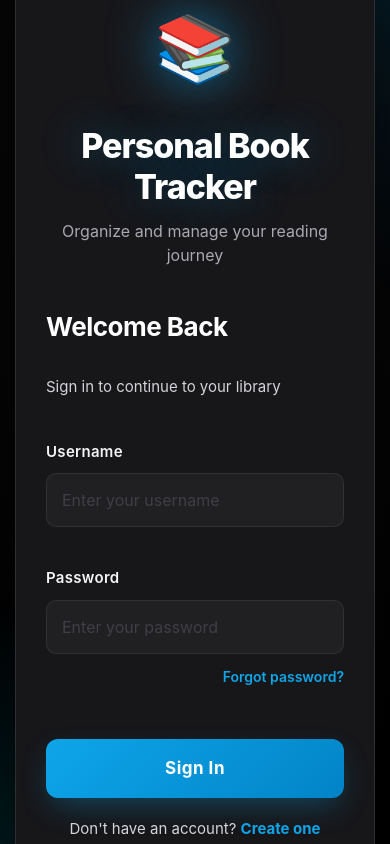
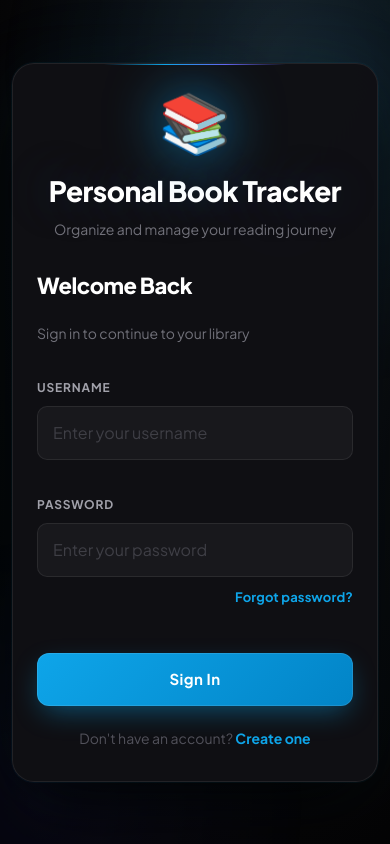
Before and after one commit to H24-D/Personal-Book-Tracker-System, a React (Vite) app in the folder Frontend/: page /login in a window 390 px wide. Built offline with nearby package versions, Linux system fonts and the light colour scheme.

Commit message:
Update login.css

```diff
--- a/Frontend/src/routes/login.css
+++ b/Frontend/src/routes/login.css
@@ -1,4 +1,6 @@
-* {
+@import url('https://fonts.googleapis.com/css2?family=Plus+Jakarta+Sans:wght@300;400;500;600;700;800&display=swap');
+
+*, *::before, *::after {
   margin: 0;
   padding: 0;
   box-sizing: border-box;
@@ -12,55 +14,62 @@ html, body {
 
 body {
   background: #09090b;
-  font-family: -apple-system, BlinkMacSystemFont, "Segoe UI", Roboto, sans-serif;
+  font-family: 'Plus Jakarta Sans', -apple-system, BlinkMacSystemFont, "Segoe UI", Roboto, sans-serif;
 }
 
+/* ══════════════════════════════════════
+   PAGE WRAPPER
+══════════════════════════════════════ */
 .login-wrapper {
   width: 100vw;
   height: 100vh;
-  background: radial-gradient(ellipse at top, #18181b 0%, #09090b 50%, #000000 100%);
+  background: radial-gradient(ellipse at 70% 10%, #18181b 0%, #09090b 45%, #000000 100%);
   display: flex;
   align-items: center;
   justify-content: center;
   padding: 40px 20px;
   margin: 0;
   position: fixed;
-  top: 0;
-  left: 0;
-  right: 0;
-  bottom: 0;
+  inset: 0;
   overflow-y: auto;
 }
 
+/* Orb top-right */
 .login-wrapper::before {
   content: '';
   position: absolute;
-  width: 600px;
-  height: 600px;
-  background: radial-gradient(circle, rgba(14, 165, 233, 0.2) 0%, transparent 70%);
-  top: -300px;
-  right: -300px;
-  animation: pulse 4s ease-in-out infinite;
+  width: 700px;
+  height: 700px;
+  background: radial-gradient(circle, rgba(14, 165, 233, 0.18) 0%, transparent 65%);
+  top: -280px;
+  right: -280px;
+  animation: orbPulse 5s ease-in-out infinite;
   z-index: 0;
+  pointer-events: none;
 }
 
+/* Orb bottom-left */
 .login-wrapper::after {
   content: '';
   position: absolute;
-  width: 500px;
-  height: 500px;
-  background: radial-gradient(circle, rgba(6, 182, 212, 0.15) 0%, transparent 70%);
-  bottom: -250px;
-  left: -250px;
-  animation: pulse 5s ease-in-out infinite reverse;
+  width: 560px;
+  height: 560px;
+  background: radial-gradient(circle, rgba(99, 102, 241, 0.12) 0%, transparent 65%);
+  bottom: -240px;
+  left: -240px;
+  animation: orbPulse 7s ease-in-out infinite reverse;
   z-index: 0;
+  pointer-events: none;
 }
 
-@keyframes pulse {
-  0%, 100% { transform: scale(1); opacity: 0.5; }
-  50%       { transform: scale(1.2); opacity: 0.9; }
+@keyframes orbPulse {
+  0%, 100% { transform: scale(1);    opacity: 0.55; }
+  50%       { transform: scale(1.18); opacity: 0.9;  }
 }
 
+/* ══════════════════════════════════════
+   INNER CONTAINER
+══════════════════════════════════════ */
 .login-container {
   width: 100%;
   height: 100%;
@@ -72,133 +81,188 @@ body {
   padding: 40px 20px;
 }
 
+/* ══════════════════════════════════════
+   CARD
+══════════════════════════════════════ */
 .login-content {
   width: 100%;
-  max-width: 600px;
-  background: rgba(24, 24, 27, 0.98);
-  backdrop-filter: blur(30px);
-  border: 1px solid rgba(255, 255, 255, 0.1);
-  border-radius: 24px;
-  padding: 50px 50px;
-  box-shadow: 0 30px 60px -15px rgba(0, 0, 0, 0.8);
-  animation: slideUp 0.6s cubic-bezier(0.16, 1, 0.3, 1);
+  max-width: 560px;
+  background: rgba(16, 16, 20, 0.97);
+  backdrop-filter: blur(32px);
+  -webkit-backdrop-filter: blur(32px);
+  border: 1px solid rgba(255, 255, 255, 0.08);
+  border-radius: 28px;
+  padding: 52px 50px;
+  box-shadow:
+    0 0 0 1px rgba(14, 165, 233, 0.05),
+    0 32px 72px -16px rgba(0, 0, 0, 0.9),
+    0 0 80px rgba(14, 165, 233, 0.07);
+  animation: cardEntrance 0.6s cubic-bezier(0.16, 1, 0.3, 1) both;
+  position: relative;
 }
 
-@keyframes slideUp {
-  from { opacity: 0; transform: translateY(50px) scale(0.95); }
-  to   { opacity: 1; transform: translateY(0) scale(1); }
+/* Top glow accent line */
+.login-content::before {
+  content: '';
+  position: absolute;
+  top: 0;
+  left: 50%;
+  transform: translateX(-50%);
+  width: 50%;
+  height: 1px;
+  background: linear-gradient(90deg, transparent, #0ea5e9, #6366f1, transparent);
+  border-radius: 0 0 4px 4px;
 }
 
+@keyframes cardEntrance {
+  from {
+    opacity: 0;
+    transform: translateY(48px) scale(0.95);
+    filter: blur(4px);
+  }
+  to {
+    opacity: 1;
+    transform: translateY(0) scale(1);
+    filter: blur(0);
+  }
+}
+
+/* ══════════════════════════════════════
+   HEADER
+══════════════════════════════════════ */
 .login-header {
   text-align: center;
   margin-bottom: 40px;
+  animation: fadeSlideUp 0.5s ease 0.15s both;
 }
 
 .logo {
-  font-size: 70px;
-  margin-bottom: 20px;
-  filter: drop-shadow(0 0 25px rgba(14, 165, 233, 0.6));
-  animation: float 3s ease-in-out infinite;
+  font-size: 68px;
+  margin-bottom: 18px;
+  filter: drop-shadow(0 0 28px rgba(14, 165, 233, 0.65));
+  animation: logoFloat 3.5s ease-in-out infinite;
   display: block;
+  line-height: 1;
 }
 
-@keyframes float {
-  0%, 100% { transform: translateY(0px); }
-  50%       { transform: translateY(-15px); }
+@keyframes logoFloat {
+  0%, 100% { transform: translateY(0px) rotate(0deg); }
+  30%       { transform: translateY(-12px) rotate(-2deg); }
+  60%       { transform: translateY(-8px) rotate(1deg); }
 }
 
 .login-header h1 {
-  font-size: 36px;
+  font-size: 34px;
   color: #ffffff;
   font-weight: 800;
-  margin-bottom: 12px;
-  letter-spacing: -1px;
-  text-shadow: 0 0 40px rgba(14, 165, 233, 0.4);
+  margin-bottom: 10px;
+  letter-spacing: -0.8px;
+  line-height: 1.2;
+  text-shadow: 0 0 48px rgba(14, 165, 233, 0.35);
+}
+
+.tagline {
+  font-size: 15px;
+  color: #71717a;
+  margin: 0;
+  font-weight: 400;
+  line-height: 1.6;
+}
+
+@keyframes fadeSlideUp {
+  from { opacity: 0; transform: translateY(14px); }
+  to   { opacity: 1; transform: translateY(0); }
+}
+
+/* ══════════════════════════════════════
+   FORM
+══════════════════════════════════════ */
+.login-form {
+  display: flex;
+  flex-direction: column;
+  gap: 20px;
+  animation: fadeSlideUp 0.5s ease 0.22s both;
+}
+
+.login-form h2 {
+  font-size: 26px;
+  color: #ffffff;
+  margin: 0 0 6px;
+  font-weight: 800;
+  letter-spacing: -0.5px;
   line-height: 1.2;
 }
 
-.tagline {
-  font-size: 16px;
-  color: #a8a8b0;
-  margin: 0;
+.form-subtitle {
+  font-size: 15px;
+  color: #71717a;
+  margin: 0 0 16px;
   font-weight: 400;
-  line-height: 1.5;
+  line-height: 1.6;
 }
 
-/* ── Form ── */
-.login-form {
-  display: flex;
-  flex-direction: column;
-  gap: 22px;
-}
-
-.login-form h2 {
-  font-size: 28px;
-  color: #ffffff;
-  margin: 0 0 8px 0;
-  font-weight: 700;
-  letter-spacing: -0.5px;
-}
-
-.form-subtitle {
-  font-size: 16px;
-  color: #d4d4d8;
-  margin: 0 0 20px 0;
-  font-weight: 400;
-  line-height: 1.5;
-}
-
+/* ── Field group ── */
 .form-group {
   display: flex;
   flex-direction: column;
-  gap: 10px;
+  gap: 9px;
 }
 
 .form-group label {
-  font-size: 15px;
-  font-weight: 600;
-  color: #f4f4f5;
-  letter-spacing: 0.3px;
+  font-size: 12px;
+  font-weight: 700;
+  color: #a1a1aa;
+  letter-spacing: 0.07em;
+  text-transform: uppercase;
 }
 
+/* ── Input ── */
 .form-input {
-  padding: 16px 20px;
-  border: 2px solid #27272a;
-  border-radius: 12px;
-  font-size: 16px;
-  transition: all 0.3s cubic-bezier(0.4, 0, 0.2, 1);
+  padding: 15px 18px;
+  border: 1.5px solid rgba(255, 255, 255, 0.08);
+  border-radius: 13px;
+  font-size: 15px;
   font-family: inherit;
-  background: #18181b;
+  font-weight: 500;
+  transition:
+    border-color 0.22s ease,
+    background 0.22s ease,
+    box-shadow 0.22s ease,
+    transform 0.18s ease;
+  background: rgba(255, 255, 255, 0.04);
   color: #fafafa;
+  width: 100%;
+  outline: none;
+  -webkit-appearance: none;
+}
+
+.form-input::placeholder {
+  color: #3f3f46;
   font-weight: 400;
-  width: 100%;
+}
+
+.form-input:hover:not(:focus):not(:disabled) {
+  border-color: rgba(255, 255, 255, 0.14);
+  background: rgba(255, 255, 255, 0.06);
 }
 
 .form-input:focus {
-  outline: none;
   border-color: #0ea5e9;
-  box-shadow: 0 0 0 5px rgba(14, 165, 233, 0.18), 0 0 25px rgba(14, 165, 233, 0.15);
-  background: #27272a;
-  transform: translateY(-2px);
-}
-
-.form-input:hover:not(:focus) {
-  border-color: #3f3f46;
-  background: #1f1f23;
+  background: rgba(14, 165, 233, 0.06);
+  box-shadow:
+    0 0 0 4px rgba(14, 165, 233, 0.14),
+    0 0 28px rgba(14, 165, 233, 0.1);
+  transform: translateY(-1px);
 }
 
 .form-input:disabled {
-  background: #18181b;
+  opacity: 0.4;
   cursor: not-allowed;
-  opacity: 0.5;
 }
 
-.form-input::placeholder {
-  color: #71717a;
-  font-weight: 400;
-}
-
-/* ── Forgot Password Link ── */
+/* ══════════════════════════════════════
+   FORGOT PASSWORD LINK
+══════════════════════════════════════ */
 .forgot-password-row {
   display: flex;
   justify-content: flex-end;
@@ -210,12 +274,13 @@ body {
   border: none;
   padding: 0;
   font-family: inherit;
-  font-size: 14px;
-  font-weight: 600;
+  font-size: 13px;
+  font-weight: 700;
   color: #0ea5e9;
   cursor: pointer;
   position: relative;
   transition: color 0.2s ease;
+  letter-spacing: 0.01em;
 }
 
 .forgot-password-link::after {
@@ -226,7 +291,7 @@ body {
   bottom: -2px;
   left: 0;
   background: #38bdf8;
-  transition: width 0.3s ease;
+  transition: width 0.28s ease;
 }
 
 .forgot-password-link:hover {
@@ -237,110 +302,149 @@ body {
   width: 100%;
 }
 
-/* ── Alert ── */
+/* ══════════════════════════════════════
+   ALERT
+══════════════════════════════════════ */
 .alert {
-  padding: 18px 20px;
-  border-radius: 14px;
+  padding: 15px 18px;
+  border-radius: 13px;
   display: flex;
-  align-items: center;
-  gap: 14px;
-  font-size: 15px;
-  margin-bottom: 12px;
-  animation: shake 0.4s cubic-bezier(0.36, 0.07, 0.19, 0.97);
+  align-items: flex-start;
+  gap: 12px;
+  font-size: 14px;
+  font-weight: 500;
+  line-height: 1.5;
+  margin-bottom: 10px;
+  animation: shakeAlert 0.42s cubic-bezier(0.36, 0.07, 0.19, 0.97);
   backdrop-filter: blur(10px);
 }
 
-@keyframes shake {
+@keyframes shakeAlert {
   0%, 100% { transform: translateX(0); }
-  25%       { transform: translateX(-8px); }
-  75%       { transform: translateX(8px); }
+  20%       { transform: translateX(-7px); }
+  40%       { transform: translateX(7px); }
+  60%       { transform: translateX(-4px); }
+  80%       { transform: translateX(4px); }
 }
 
 .alert-error {
-  background: rgba(239, 68, 68, 0.15);
+  background: rgba(239, 68, 68, 0.1);
   color: #fca5a5;
-  border: 1px solid rgba(239, 68, 68, 0.35);
-  font-weight: 500;
+  border: 1px solid rgba(239, 68, 68, 0.22);
 }
 
 .alert-icon {
-  font-size: 20px;
+  font-size: 18px;
   flex-shrink: 0;
+  margin-top: 1px;
 }
 
-/* ── Login Button ── */
+/* ══════════════════════════════════════
+   LOGIN BUTTON
+══════════════════════════════════════ */
 .login-button {
   padding: 16px 24px;
-  background: linear-gradient(135deg, #0ea5e9 0%, #0284c7 100%);
-  color: white;
+  background: linear-gradient(135deg, #0ea5e9 0%, #0284c7 50%, #0369a1 100%);
+  background-size: 200% 200%;
+  color: #ffffff;
   border: none;
-  border-radius: 12px;
-  font-size: 17px;
+  border-radius: 14px;
+  font-size: 16px;
   font-weight: 700;
+  font-family: inherit;
+  letter-spacing: 0.03em;
   cursor: pointer;
-  transition: all 0.3s cubic-bezier(0.4, 0, 0.2, 1);
+  transition:
+    transform 0.22s cubic-bezier(0.34, 1.56, 0.64, 1),
+    box-shadow 0.22s ease,
+    background-position 0.4s ease,
+    opacity 0.2s ease;
   display: flex;
   align-items: center;
   justify-content: center;
   gap: 10px;
-  font-family: inherit;
-  margin-top: 12px;
-  letter-spacing: 0.5px;
-  box-shadow: 0 12px 30px -7px rgba(14, 165, 233, 0.35);
+  margin-top: 10px;
   width: 100%;
+  box-shadow:
+    0 10px 28px -6px rgba(14, 165, 233, 0.45),
+    inset 0 0 0 1px rgba(255, 255, 255, 0.1);
+  position: relative;
+  overflow: hidden;
+}
+
+/* Shine sweep */
+.login-button::after {
+  content: '';
+  position: absolute;
+  top: 0;
+  left: -100%;
+  width: 55%;
+  height: 100%;
+  background: linear-gradient(90deg, transparent, rgba(255,255,255,0.16), transparent);
+  transition: left 0.55s ease;
+  pointer-events: none;
 }
 
 .login-button:hover:not(:disabled) {
-  transform: translateY(-3px);
-  box-shadow: 0 25px 45px -10px rgba(14, 165, 233, 0.5), 0 0 35px rgba(14, 165, 233, 0.35);
-  background: linear-gradient(135deg, #38bdf8 0%, #0ea5e9 100%);
+  transform: translateY(-3px) scale(1.01);
+  box-shadow:
+    0 20px 44px -10px rgba(14, 165, 233, 0.6),
+    0 0 40px rgba(14, 165, 233, 0.3),
+    inset 0 0 0 1px rgba(255, 255, 255, 0.15);
+  background-position: right center;
+}
+
+.login-button:hover:not(:disabled)::after {
+  left: 150%;
 }
 
 .login-button:active:not(:disabled) {
-  transform: translateY(-1px);
-  box-shadow: 0 12px 30px -7px rgba(14, 165, 233, 0.35);
+  transform: translateY(-1px) scale(0.99);
+  box-shadow: 0 10px 28px -6px rgba(14, 165, 233, 0.35);
 }
 
 .login-button:disabled {
-  opacity: 0.65;
+  opacity: 0.55;
   cursor: not-allowed;
   transform: none;
   box-shadow: none;
 }
 
+/* ── Spinner ── */
 .spinner {
   display: inline-block;
-  width: 18px;
-  height: 18px;
-  border: 3px solid rgba(255, 255, 255, 0.3);
+  width: 17px;
+  height: 17px;
+  border: 2.5px solid rgba(255, 255, 255, 0.28);
   border-top-color: white;
   border-radius: 50%;
   animation: spin 0.7s linear infinite;
+  flex-shrink: 0;
 }
 
 @keyframes spin {
   to { transform: rotate(360deg); }
 }
 
-/* ── Footer ── */
+/* ══════════════════════════════════════
+   FOOTER
+══════════════════════════════════════ */
 .form-footer {
   text-align: center;
-  font-size: 17px;
-  color: #d4d4d8;
-  padding-top: 20px;
+  font-size: 15px;
+  color: #52525b;
+  padding-top: 22px;
   font-weight: 400;
+  animation: fadeSlideUp 0.5s ease 0.35s both;
 }
 
-.form-footer p {
-  color: #d4d4d8;
-  margin: 0;
-}
+.form-footer p { margin: 0; }
 
 .link {
   color: #0ea5e9;
   text-decoration: none;
   font-weight: 700;
-  transition: all 0.2s ease;
+  transition: color 0.2s ease;
   position: relative;
 }
 
@@ -353,6 +457,7 @@ body {
   left: 0;
   background: linear-gradient(90deg, #0ea5e9, #38bdf8);
   transition: width 0.3s ease;
+  border-radius: 1px;
 }
 
 .link:hover { color: #38bdf8; }
@@ -361,21 +466,21 @@ body {
 /* ══════════════════════════════════════
    FORGOT PASSWORD MODAL
 ══════════════════════════════════════ */
-
 .modal-overlay {
   position: fixed;
   inset: 0;
-  background: rgba(0, 0, 0, 0.75);
-  backdrop-filter: blur(8px);
+  background: rgba(0, 0, 0, 0.78);
+  backdrop-filter: blur(10px);
+  -webkit-backdrop-filter: blur(10px);
   display: flex;
   align-items: center;
   justify-content: center;
   z-index: 1000;
   padding: 20px;
-  animation: fadeIn 0.2s ease;
+  animation: overlayIn 0.22s ease both;
 }
 
-@keyframes fadeIn {
+@keyframes overlayIn {
   from { opacity: 0; }
   to   { opacity: 1; }
 }
@@ -384,112 +489,136 @@ body {
   position: relative;
   width: 100%;
   max-width: 440px;
-  background: rgba(24, 24, 27, 0.99);
-  border: 1px solid rgba(14, 165, 233, 0.25);
-  border-radius: 24px;
-  padding: 44px 40px 40px;
+  background: rgba(14, 14, 18, 0.99);
+  border: 1px solid rgba(14, 165, 233, 0.2);
+  border-radius: 26px;
+  padding: 48px 42px 42px;
   box-shadow:
-    0 0 0 1px rgba(255,255,255,0.05),
-    0 30px 60px -10px rgba(0, 0, 0, 0.9),
-    0 0 60px rgba(14, 165, 233, 0.08);
-  animation: modalPop 0.35s cubic-bezier(0.16, 1, 0.3, 1);
+    0 0 0 1px rgba(255,255,255,0.04),
+    0 32px 64px -12px rgba(0, 0, 0, 0.95),
+    0 0 70px rgba(14, 165, 233, 0.09);
+  animation: modalPop 0.38s cubic-bezier(0.16, 1, 0.3, 1) both;
   text-align: center;
 }
 
-@keyframes modalPop {
-  from { opacity: 0; transform: scale(0.88) translateY(24px); }
-  to   { opacity: 1; transform: scale(1) translateY(0); }
+/* Modal top accent */
+.modal-box::before {
+  content: '';
+  position: absolute;
+  top: 0;
+  left: 50%;
+  transform: translateX(-50%);
+  width: 45%;
+  height: 1px;
+  background: linear-gradient(90deg, transparent, #0ea5e9, transparent);
 }
 
-/* Close button */
+@keyframes modalPop {
+  from { opacity: 0; transform: scale(0.86) translateY(28px); filter: blur(4px); }
+  to   { opacity: 1; transform: scale(1) translateY(0);       filter: blur(0); }
+}
+
+/* ── Close button ── */
 .modal-close-btn {
   position: absolute;
-  top: 16px;
-  right: 16px;
+  top: 14px;
+  right: 14px;
   width: 34px;
   height: 34px;
-  background: rgba(255, 255, 255, 0.06);
-  border: 1px solid rgba(255, 255, 255, 0.1);
+  background: rgba(255, 255, 255, 0.05);
+  border: 1px solid rgba(255, 255, 255, 0.09);
   border-radius: 50%;
-  color: #a1a1aa;
-  font-size: 14px;
+  color: #71717a;
+  font-size: 13px;
   cursor: pointer;
   display: flex;
   align-items: center;
   justify-content: center;
-  transition: all 0.2s ease;
+  transition:
+    background 0.2s ease,
+    border-color 0.2s ease,
+    color 0.2s ease,
+    transform 0.2s cubic-bezier(0.34, 1.56, 0.64, 1);
   font-family: inherit;
 }
 
 .modal-close-btn:hover {
-  background: rgba(239, 68, 68, 0.15);
-  border-color: rgba(239, 68, 68, 0.4);
+  background: rgba(239, 68, 68, 0.12);
+  border-color: rgba(239, 68, 68, 0.35);
   color: #fca5a5;
+  transform: scale(1.1) rotate(90deg);
 }
 
-/* Icon */
+/* ── Modal icon ── */
 .modal-icon {
-  font-size: 48px;
+  font-size: 50px;
   margin-bottom: 16px;
-  filter: drop-shadow(0 0 16px rgba(14, 165, 233, 0.5));
-  animation: float 3s ease-in-out infinite;
+  display: block;
+  filter: drop-shadow(0 0 18px rgba(14, 165, 233, 0.5));
+  animation: logoFloat 3s ease-in-out infinite;
 }
 
-/* Title */
+/* ── Modal title & subtitle ── */
 .modal-title {
-  font-size: 24px;
-  font-weight: 700;
+  font-size: 23px;
+  font-weight: 800;
   color: #ffffff;
   letter-spacing: -0.5px;
   margin-bottom: 10px;
+  line-height: 1.2;
 }
 
-/* Subtitle */
 .modal-subtitle {
   font-size: 14px;
-  color: #a1a1aa;
-  line-height: 1.65;
+  color: #71717a;
+  line-height: 1.7;
   margin-bottom: 28px;
+  font-weight: 400;
 }
 
 .modal-subtitle strong {
   color: #0ea5e9;
+  font-weight: 600;
 }
 
-/* Form inside modal */
+/* ── Form inside modal ── */
 .modal-form {
   text-align: left;
+  display: flex;
+  flex-direction: column;
+  gap: 16px;
 }
 
 .modal-form .form-group {
-  margin-bottom: 4px;
+  margin-bottom: 0;
 }
 
 .modal-alert {
-  margin-bottom: 16px !important;
-  font-size: 14px;
+  font-size: 13px;
 }
 
 .modal-submit-btn {
-  margin-top: 8px !important;
+  margin-top: 4px !important;
 }
 
-/* Back link */
+/* ── Back link ── */
 .modal-back-link {
   display: inline-block;
   margin-top: 20px;
   background: none;
   border: none;
   font-family: inherit;
-  font-size: 14px;
+  font-size: 13px;
   font-weight: 600;
-  color: #71717a;
+  color: #52525b;
   cursor: pointer;
-  transition: color 0.2s ease;
+  transition: color 0.2s ease, transform 0.2s ease;
+  letter-spacing: 0.01em;
 }
 
 .modal-back-link:hover {
   color: #a1a1aa;
+  transform: translateX(-3px);
 }
 
 /* ── Success state ── */
@@ -500,54 +629,99 @@ body {
 }
 
 .success-icon {
-  font-size: 52px;
+  font-size: 54px;
   margin-bottom: 16px;
-  animation: bounceIn 0.5s cubic-bezier(0.16, 1, 0.3, 1);
+  animation: successPop 0.5s cubic-bezier(0.34, 1.56, 0.64, 1) both;
+  filter: drop-shadow(0 0 16px rgba(34, 197, 94, 0.4));
 }
 
-@keyframes bounceIn {
-  from { opacity: 0; transform: scale(0.5); }
-  to   { opacity: 1; transform: scale(1); }
+@keyframes successPop {
+  from { opacity: 0; transform: scale(0.4) rotate(-10deg); }
+  to   { opacity: 1; transform: scale(1) rotate(0deg); }
 }
 
 .modal-hint {
   font-size: 13px;
-  color: #52525b;
+  color: #3f3f46;
   margin-bottom: 24px;
-  line-height: 1.5;
+  line-height: 1.6;
 }
 
-/* ── Responsive ── */
+/* ══════════════════════════════════════
+   RESPONSIVE — TABLET
+══════════════════════════════════════ */
 @media (max-width: 768px) {
   .login-content {
-    max-width: 550px;
-    padding: 50px 40px;
-    border-radius: 28px;
+    max-width: 520px;
+    padding: 44px 36px;
+    border-radius: 24px;
   }
-  .logo { font-size: 75px; }
-  .login-header h1 { font-size: 40px; }
-  .login-form h2 { font-size: 28px; }
+  .logo { font-size: 64px; }
+  .login-header h1 { font-size: 30px; }
+  .login-form h2 { font-size: 24px; }
   .modal-box { padding: 40px 28px 36px; }
 }
 
+/* ══════════════════════════════════════
+   RESPONSIVE — MOBILE
+══════════════════════════════════════ */
 @media (max-width: 480px) {
   .login-wrapper { padding: 0; }
-  .login-container { padding: 20px 15px; }
+
+  .login-container { padding: 16px 12px; }
+
   .login-content {
     max-width: 100%;
-    padding: 40px 30px;
-    border-radius: 24px;
+    padding: 36px 24px 32px;
+    border-radius: 22px;
   }
-  .logo { font-size: 65px; margin-bottom: 25px; }
-  .login-header { margin-bottom: 40px; }
-  .login-header h1 { font-size: 34px; }
-  .tagline { font-size: 16px; }
-  .login-form h2 { font-size: 26px; }
-  .form-subtitle { font-size: 15px; }
-  .form-group label { font-size: 15px; }
-  .form-input { font-size: 16px; padding: 16px 18px; }
-  .login-button { padding: 17px 24px; font-size: 17px; }
-  .form-footer { font-size: 15px; }
-  .modal-box { padding: 40px 24px 32px; border-radius: 20px; }
-  .modal-title { font-size: 22px; }
+
+  .logo { font-size: 58px; margin-bottom: 16px; }
+  .login-header { margin-bottom: 32px; }
+  .login-header h1 { font-size: 28px; letter-spacing: -0.5px; }
+  .tagline { font-size: 14px; }
+
+  .login-form { gap: 18px; }
+  .login-form h2 { font-size: 22px; }
+  .form-subtitle { font-size: 14px; }
+
+  .form-input {
+    font-size: 16px; /* prevents iOS zoom */
+    padding: 14px 16px;
+    border-radius: 11px;
+  }
+
+  .login-button {
+    padding: 15px 20px;
+    font-size: 15px;
+    border-radius: 12px;
+  }
+
+  .form-footer { font-size: 14px; }
+
+  .modal-box {
+    padding: 36px 20px 30px;
+    border-radius: 20px;
+  }
+
+  .modal-title { font-size: 20px; }
+  .modal-subtitle { font-size: 13px; }
 }
+
+/* ══════════════════════════════════════
+   FOCUS VISIBLE (accessibility)
+══════════════════════════════════════ */
+.login-button:focus-visible,
+.forgot-password-link:focus-visible,
+.modal-close-btn:focus-visible,
+.modal-back-link:focus-visible,
+.form-input:focus-visible,
+.link:focus-visible {
+  outline: 2px solid #0ea5e9;
+  outline-offset: 3px;
+}
+
+/* ══════════════════════════════════════
+   SMOOTH SCROLL
+══════════════════════════════════════ */
+html { scroll-behavior: smooth; }
```
